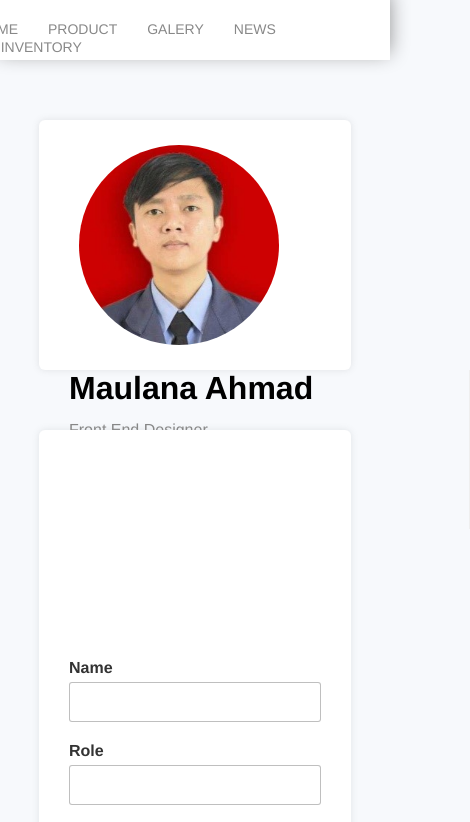
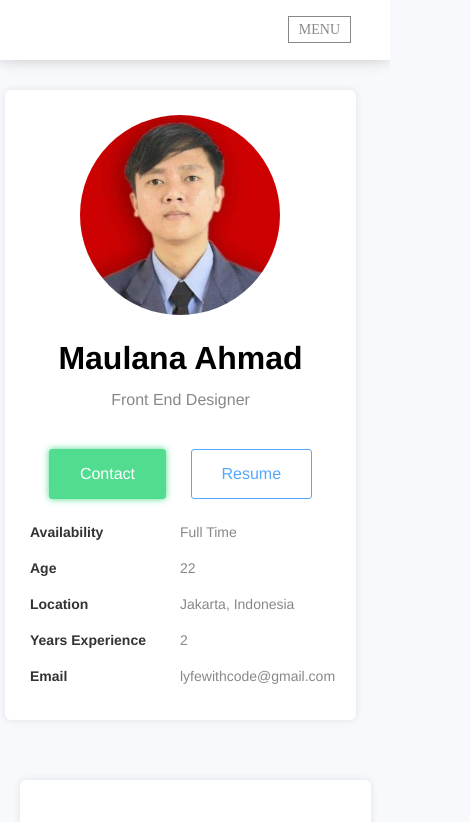
Before and after one commit to lyfewithcode/web-responsive, a plain HTML site: page index.html in a window 390 px wide. Shown: the top 822 px of the page, 470 px wide, since content can reach past the window. Drawn offline with Linux system fonts and the light colour scheme.

Commit message:
Responsive mobile middle / 425px

```diff
--- a/assets/css/style.css
+++ b/assets/css/style.css
@@ -190,3 +190,60 @@ input{
     margin-bottom: 5px;
     font-size: 16px;
 }
+
+/* responsive di layar mobile middle */
+
+/* @media(min-width: 425px) and (max-width: 667px){ */
+@media(min-width: 321px) and (max-width: 425px){
+    section#box-profile{
+        width: 90%;
+        height: 630px;
+        margin-left: 5px;
+        margin-right: 5px;
+        margin-top: 30px;
+    }
+    .menu-mobile{
+        top: 20px;
+        right: 10%;
+        display: inline-block;
+    }
+    nav ul{
+        display: none;
+        right: 0;
+        width: 100%;
+        text-align: center;
+        top: 43px;
+        z-index: 99;
+        background: #fff;
+    }
+    nav ul li{
+        float: unset;
+        margin: 0;
+        padding-top: 10px;
+        padding-bottom: 10px;
+    }
+    .description{
+        padding-left: 0px;
+        width: 100%;
+        text-align: center;
+        margin-left: 0;
+        border: none;
+    }
+    .description .button{
+        margin-right: 10px;
+        margin-left: 10px;
+    }
+    .img-profile .photo{
+        left: 35px;
+        position: relative;
+    }
+    .information{
+        top: 75px;
+        margin-left: 25px;
+        font-size: 14px;
+    }
+    section#input-form{
+        margin-left: 5%;
+        margin-right: 5%;
+    }
+}
--- a/profile.html
+++ b/index.html
@@ -2,8 +2,8 @@
 <html>
     <head>
         <title>Profile Page</title>
-        <link rel="stylesheet"
-        href="assets/css/style.css">
+        <meta name="viewport" content="width=device-width, initial-scale=1.0">
+        <link rel="stylesheet" href="assets/css/style.css">
     </head>
     <body>
         <nav>
```
